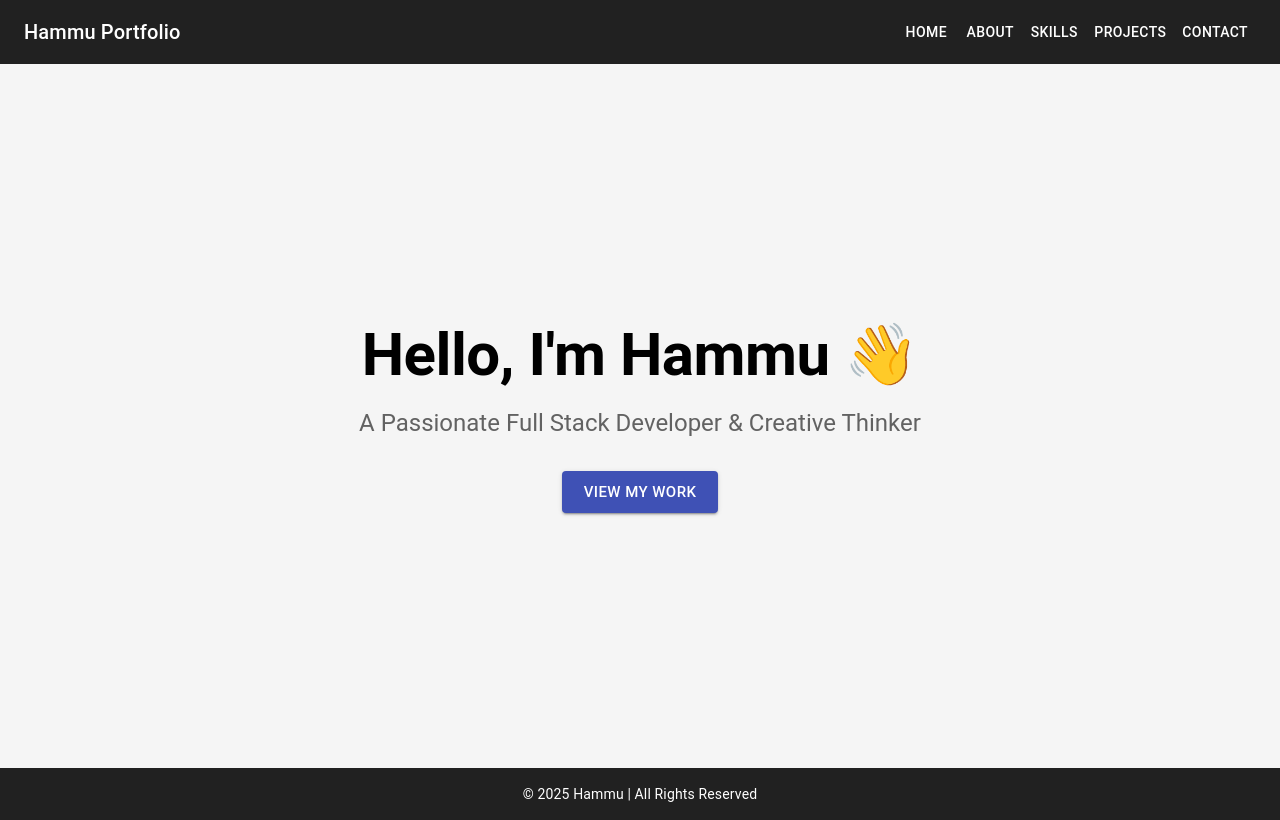
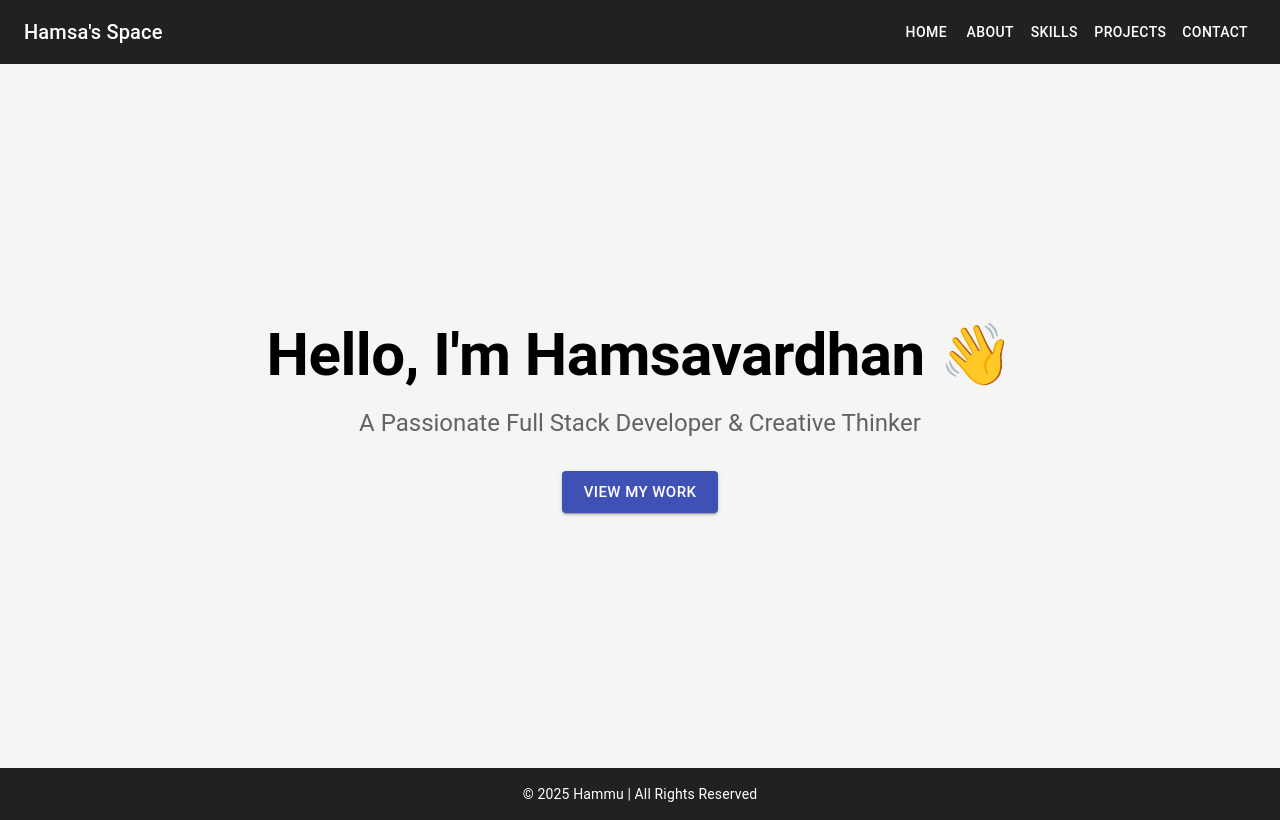
Before and after one commit to HamsavardhanS/Portfolio, a React (Create React App) app: page / in a window 1280 px wide. Built offline with nearby package versions, Linux system fonts and the light colour scheme.

Commit message:
Added base portfolio content-1

```diff
--- a/src/components/Navbar.jsx
+++ b/src/components/Navbar.jsx
@@ -7,7 +7,7 @@ export default function Navbar() {
     <AppBar position="static" sx={{ backgroundColor: "#212121" }}>
       <Toolbar>
         <Typography variant="h6" sx={{ flexGrow: 1 }}>
-          Hammu Portfolio
+          Hamsa's Space
         </Typography>
         <Box>
           <Button color="inherit" component={Link} to="/">Home</Button>
--- a/src/pages/Home.jsx
+++ b/src/pages/Home.jsx
@@ -16,7 +16,7 @@ export default function Home() {
       }}
     >
       <Typography variant="h2" fontWeight={600}>
-        Hello, I'm Hammu 👋
+        Hello, I'm Hamsavardhan  👋
       </Typography>
       <Typography variant="h5" color="text.secondary" mt={2}>
         A Passionate Full Stack Developer & Creative Thinker
```
